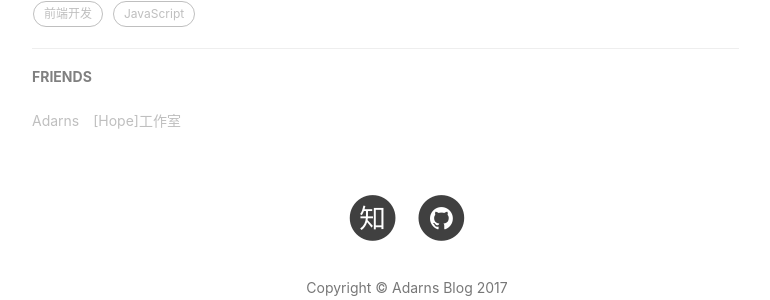
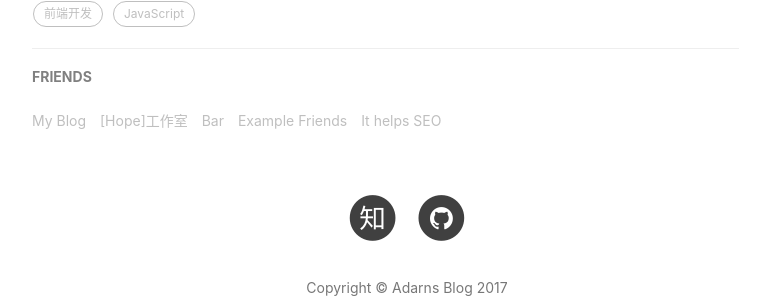
Before and after one commit to Adarns/Adarns.github.io, a Jekyll site: the page built from _posts/2014-01-29-hello-2015.markdown, in a window 1280 px wide. Shown: the part 3022-3322 px from the top of the page, without its empty margins (233-1003 px from the left). Built offline with Jekyll 4.4.1, drawn with Linux system fonts in a browser that asks for light colours; nearby versions of some CDN libraries; comment, search, counter and statistics services are not loaded; grey boxes are pictures that could not be loaded.

Commit message:
Update _config.yml

```diff
--- a/_config.yml
+++ b/_config.yml
@@ -1,12 +1,12 @@
 # Site settings
 title: Adarns Blog
-SEOTitle: blog | Hurry's Blog
+SEOTitle: Hurry的博客 | Your Blog
 header-img: img/home-bg.jpg
 email: ezhuangrui@gmail.com
-description: "前端&设计"
-keyword: "博客, 互联网, 前端, 设计，adarns"
-url: "https://adarns.com"              # your host, for absolute URL
-baseurl: ""                             # for example, '/blog' if your blog hosted on 'host/blog'
+description: ""
+keyword: ""
+url: "http://adarns.com"       # your host, for absolute URL
+baseurl: "/adarnsblog"         # for example, '/blog' if your blog hosted on 'host/blog'
 
 
 
@@ -17,7 +17,6 @@
 github_username:    Adarns
 #twitter_username:  huxpro
 #facebook_username:  huxpro
-# linkedin_username:  firstname-lastname-idxxxx
 
 
 
@@ -26,7 +25,7 @@
 highlighter: rouge
 permalink: pretty
 paginate: 10
-exclude: ["less","node_modules","Gruntfile.js","package.json","README.md","README.zh.md"]
+exclude: ["less","node_modules","Gruntfile.js","package.json","README.md"]
 anchorjs: true                          # if you want to customize anchor. check out line:181 of `post.html`
 
 
@@ -51,7 +50,7 @@
 #disqus_username: _your_disqus_short_name_
 
 # Duoshuo settings
-duoshuo_username: huxblog
+duoshuo_username: adarnsblog
 # Share component is depend on Comment so we can NOT use share only.
 duoshuo_share: true                     # set to false if you want to use Comment without Sharing
 
@@ -60,17 +59,16 @@
 
 # Analytics settings
 # Baidu Analytics
-# ba_track_id: [your track id]
-
+ba_track_id: 4cc1f2d8f3067386cc5cdb626a202900
 # Google Analytics
 ga_track_id: 'UA-49627206-1'            # Format: UA-xxxxxx-xx
-ga_domain: huangxuan.me
+ga_domain: adarns.com
 
 
 
 # Sidebar settings
 sidebar: true                           # whether or not using Sidebar.
-sidebar-about-description: "写写代码，做做设计，<br>离开世界之前，一切都是过程"
+sidebar-about-description: "写代码的命，作设计的心"
 sidebar-avatar: /img/avatar-hux.jpg      # use absolute URL, seeing it's used in both `/` and `/about/`
 
 
@@ -81,19 +79,22 @@
 
 
 
-# Progressive Web Apps
-chrome-tab-theme-color: "#000000"
-service-worker: true
-
-
-
 # Friends
 friends: [
     {
-        title: "Adarns",
-        href: "http://adarns.com/"
+        title: "My Blog",
+        href: "http://adarns.com"
     },{
         title: "[Hope]工作室",
         href: "http://ce.sysu.edu.cn/hope"
+    },{
+        title: "Bar",
+        href: "#"
+    },{
+        title: "Example Friends",
+        href: "#"
+    },{
+        title: "It helps SEO",
+        href: "#"
     }
 ]
```
